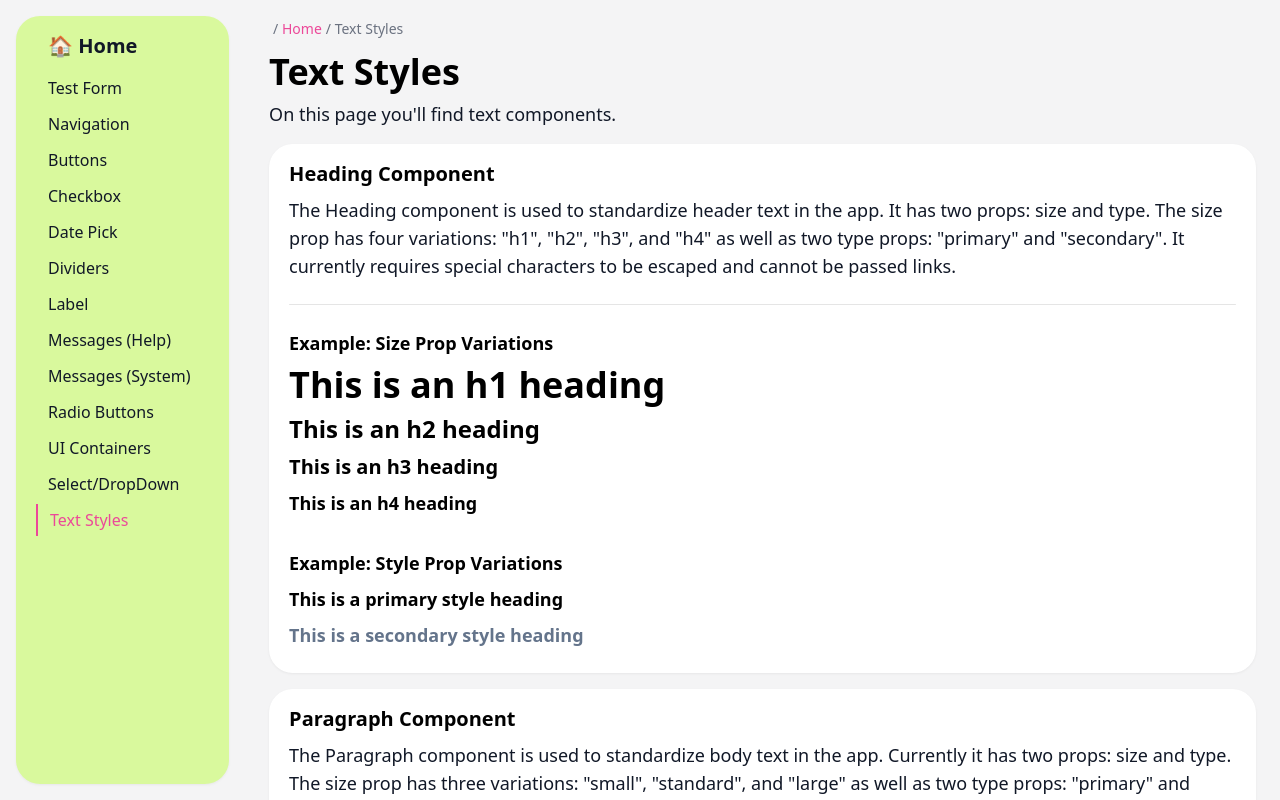
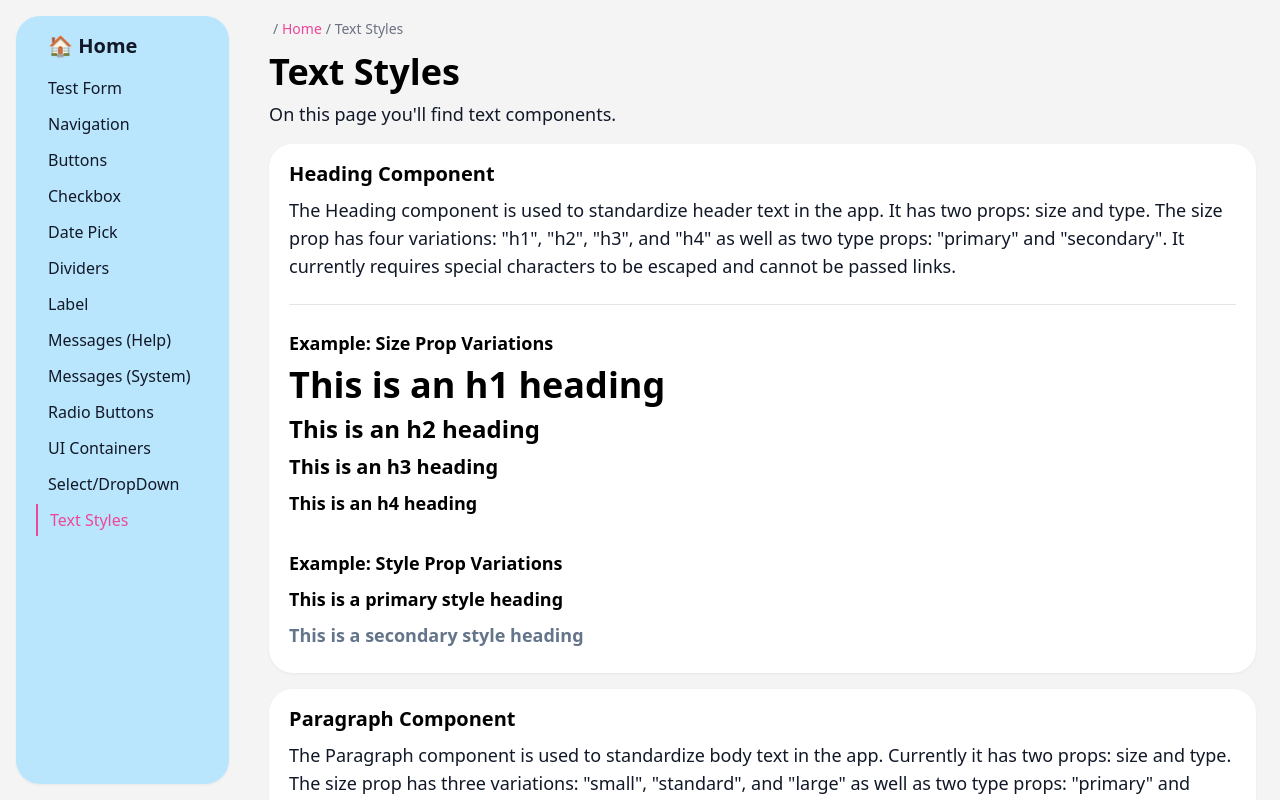
Before and after one commit to tayv/Project-Bubblegum, a Next.js app: page /forms/text-styles-article in a window 1280 px wide. Built offline with nearby package versions, Linux system fonts and the light colour scheme.

Commit message:
form submit works

```diff
--- a/components/layout/SideNav.tsx
+++ b/components/layout/SideNav.tsx
@@ -20,7 +20,7 @@ const SideNav: FC<SideNavProps> = ({
   }
 
   return (
-    <nav className="flex flex-col w-64 min-w-fit m-4 px-4 pt-3 rounded-3xl bg-lime-200 drop-shadow-sm" aria-label="Sidebar">
+    <nav className="flex flex-col w-64 min-w-fit m-4 px-4 pt-3 rounded-3xl bg-sky-200 drop-shadow-sm" aria-label="Sidebar">
       <div>
         <a href="/" className={classNames("flex items-center p-1 text-base font-semibold text-gray-900 hover:text-gray-600 ")}>
           <span className="flex-1 ml-3 text-xl whitespace-nowrap">🏠  Home</span>
--- a/pages/forms/test-form.tsx
+++ b/pages/forms/test-form.tsx
@@ -43,6 +43,7 @@ const TestForm: FC = () => {
     // NOTES: Don't need to  e.preventDefault() since rhf's handleSubmit() automatically prevents page reloads
     // and handles errors for you https://www.react-hook-form.com/api/useform/handlesubmit/
   const onSubmit = handleSubmit( async (data, event) => {
+    setDocValue({docID: 1, formData: data}) // Save form values to state so the test template table can show the values
     console.log("Form submitted. data:", data, "Submit form - errors", Error)
     console.log("event:", event)
     const body = data
@@ -393,7 +394,7 @@ const TestForm: FC = () => {
         <div className="sticky top-0 overflow-y-auto">
           <Section id="templateTest" style="blank">
             <Heading text="Template Test: Form Values" size="h3" type="primary"/>
-            <TemplateGeneric location="c" docID={2} formData={ { input1: "some data", input2: "this is the dynamic data", input3: 100 } } />
+            <TemplateGeneric location="c" docData={ docValue } />
           </Section>
         </div>
       </div>
```
Lines whose indentation alone changed are shown as unchanged.
